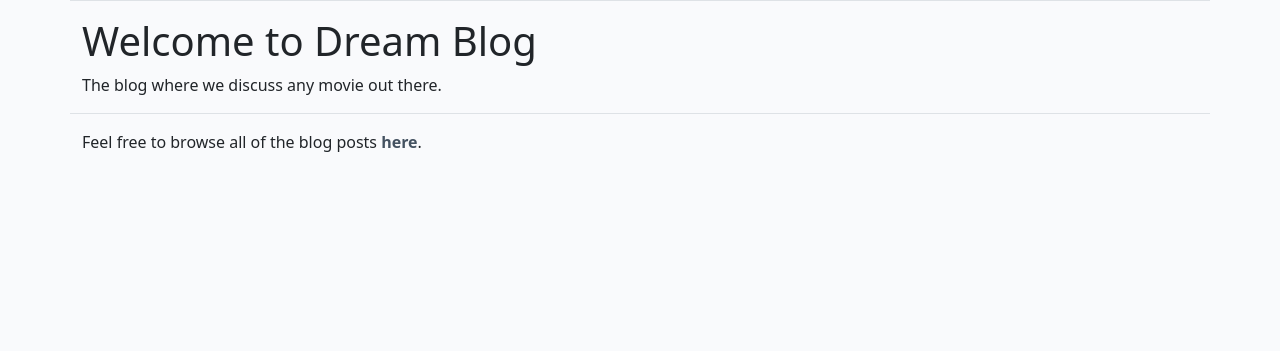
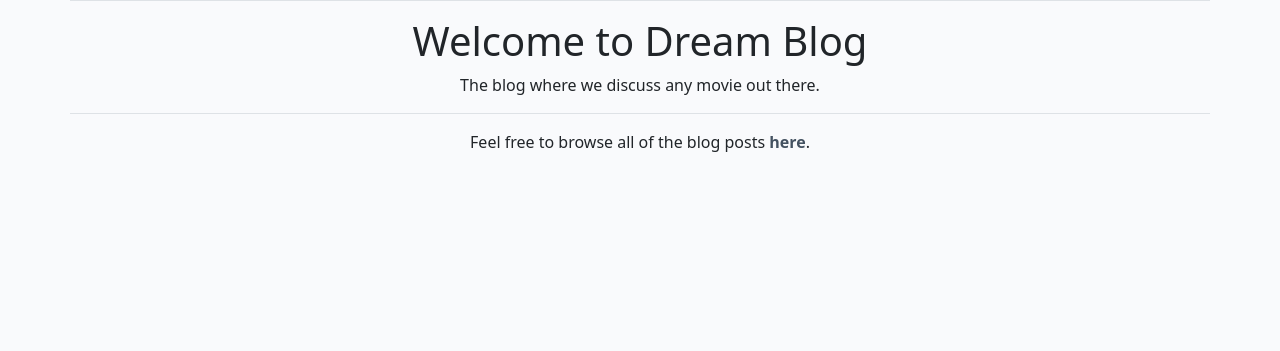
Before and after one commit to CWilson1993/DREAMBlog, a Django app: template templates/about.html in a window 1280 px wide. Shown: the part 74-425 px from the top of the page. Run offline with Django 3.2, Linux system fonts and the light colour scheme; the template is opened without the code that fills it, so the values that code supplies are empty.

Commit message:
Update about page style

```diff
--- a/templates/about.html
+++ b/templates/about.html
@@ -1,10 +1,10 @@
 {% extends "base.html" %}
 {% block content %}
-<div class="container border-top pt-3">
+<div class="container border-top pt-3 text-center">
     <h1>Welcome to Dream Blog</h1>
     <p>The blog where we discuss any movie out there.</p>
 </div>
-<div class="container border-top pt-3">
+<div class="container border-top pt-3 text-center">
     <p>Feel free to browse all of the blog posts <a href="{% url 'post_list' %}" class="post-link"><strong>here</strong></a>.</p>
 
 </div>
```
Also changed, not shown: media/clouds.jpg (added).
